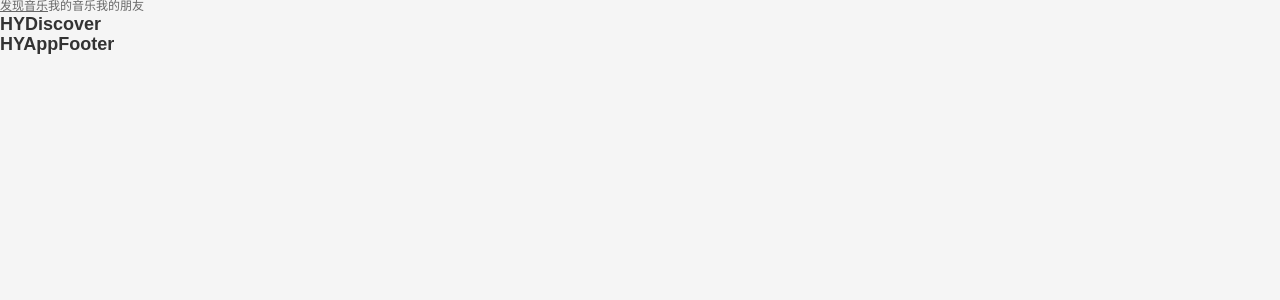
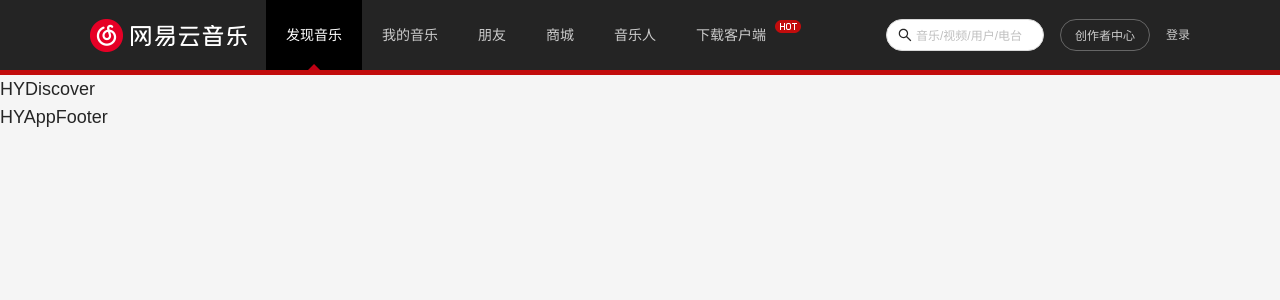
Before and after one commit to zhao-feifei/react_Music, a React (Create React App) app: page / in a window 1280 px wide. Shown: the top 300 px of the page. Built offline with nearby package versions, Linux system fonts and the light colour scheme.

Commit message:
header部分完成

```diff
--- a/package.json
+++ b/package.json
@@ -3,9 +3,11 @@
   "version": "0.1.0",
   "private": true,
   "dependencies": {
+    "@ant-design/icons": "^4.7.0",
     "@testing-library/jest-dom": "^5.16.4",
     "@testing-library/react": "^13.1.1",
     "@testing-library/user-event": "^13.5.0",
+    "antd": "^4.20.1",
     "craco": "^0.0.3",
     "normalize.css": "^8.0.1",
     "react": "^18.1.0",
@@ -14,6 +16,7 @@
     "react-router-config": "^5.1.1",
     "react-router-dom": "^5.3.1",
     "react-scripts": "5.0.1",
+    "styled-components": "^5.3.5",
     "web-vitals": "^2.1.4"
   },
   "scripts": {
--- a/src/App.css
+++ /dev/null
@@ -1,38 +0,0 @@
-.App {
-  text-align: center;
-}
-
-.App-logo {
-  height: 40vmin;
-  pointer-events: none;
-}
-
-@media (prefers-reduced-motion: no-preference) {
-  .App-logo {
-    animation: App-logo-spin infinite 20s linear;
-  }
-}
-
-.App-header {
-  background-color: #282c34;
-  min-height: 100vh;
-  display: flex;
-  flex-direction: column;
-  align-items: center;
-  justify-content: center;
-  font-size: calc(10px + 2vmin);
-  color: white;
-}
-
-.App-link {
-  color: #61dafb;
-}
-
-@keyframes App-logo-spin {
-  from {
-    transform: rotate(0deg);
-  }
-  to {
-    transform: rotate(360deg);
-  }
-}
--- a/src/App.js
+++ b/src/App.js
@@ -8,6 +8,7 @@
 
 import '@/assets/css/reset.css';
 import { HashRouter } from 'react-router-dom';
+
 const App = memo(() => {
   return (
     <HashRouter>
--- a/src/assets/css/reset.css
+++ b/src/assets/css/reset.css
@@ -1,6 +1,6 @@
 /* @import '~antd/dist/antd.css'; */
 @import '~normalize.css';
-
+@import '~antd/dist/antd.css';
 /* 样式的重置 */
 body,
 html,
--- /dev/null
+++ b/src/common/local-data.js
@@ -0,0 +1,127 @@
+export const headerLinks = [
+  {
+    title: "发现音乐",
+    link: "/"
+  },
+  {
+    title: "我的音乐",
+    link: "/mine"
+  },
+  {
+    title: "朋友",
+    link: "/friend"
+  },
+  {
+    title: "商城",
+    link: "https://music.163.com/store/product"
+  },
+  {
+    title: "音乐人",
+    link: "https://music.163.com/nmusician/web/index#/"
+  },
+  {
+    title: "下载客户端",
+    link: "https://music.163.com/#/download"
+  }
+]
+
+
+export const footerLinks = [
+  {
+    title: "服务条款",
+    link: "https://st.music.163.com/official-terms/service"
+  },
+  {
+    title: "隐私政策",
+    link: "https://st.music.163.com/official-terms/privacy"
+  },
+  {
+    title: "儿童隐私政策",
+    link: "https://st.music.163.com/official-terms/children"
+  },
+  {
+    title: "版权投诉指引",
+    link: "https://music.163.com/st/staticdeal/complaints.html"
+  },
+  {
+    title: "意见反馈",
+    link: "#"
+  }
+]
+
+export const footerImages = [
+  {
+    link: "https://music.163.com/st/userbasic#/auth"
+  },
+  {
+    link: "https://music.163.com/recruit"
+  },
+  {
+    link: "https://music.163.com/web/reward"
+  },
+  {
+    link: "https://music.163.com/uservideo#/plan"
+  }
+]
+
+// discover中的数据
+export const dicoverMenu = [
+  {
+    title: "推荐",
+    link: "/recommend"
+  },
+  {
+    title: "排行榜",
+    link: "/ranking"
+  },
+  {
+    title: "歌单",
+    link: "/songs"
+  },
+  {
+    title: "主播电台",
+    link: "/djradio"
+  },
+  {
+    title: "歌手",
+    link: "/artist"
+  },
+  {
+    title: "新碟上架",
+    link: "/album"
+  },
+]
+
+// 热门主播
+export const hotRadios = [
+  {
+      picUrl: "http://p1.music.126.net/H3QxWdf0eUiwmhJvA4vrMQ==/1407374893913311.jpg",
+      name:"陈立",
+      position:"心理学家、美食家陈立教授",
+      url:"/user/home?id=278438485"
+  },
+  {
+      picUrl: "http://p1.music.126.net/y5-sM7tjnxnu_V9LWKgZlw==/7942872001461517.jpg",
+      name:"DJ艳秋",
+      position:"著名音乐节目主持人",
+      url:"/user/home?id=91239965",
+  },
+  {
+      picUrl: "http://p1.music.126.net/6cc6lgOfQTo6ovNnTHPyJg==/3427177769086282.jpg",
+      name:"国家大剧院古典音乐频道",
+      position:"国家大剧院古典音乐官方",
+      url:"/user/home?id=324314596",
+  },
+  {
+      picUrl:  "http://p1.music.126.net/xa1Uxrrn4J0pm_PJwkGYvw==/3130309604335651.jpg",
+      name:"谢谢收听",
+      position:"南京电台主持人王馨",
+      url:"/user/home?id=1611157",
+  },
+  {
+      picUrl: "http://p1.music.126.net/slpd09Tf5Ju82Mv-h8MP4w==/3440371884651965.jpg",
+      name:"DJ晓苏",
+      position:"独立DJ，CRI环球旅游广播特邀DJ",
+      url:"/user/home?id=2313954"
+  }
+]
--- a/src/components/app-header/index.js
+++ b/src/components/app-header/index.js
@@ -1,13 +1,52 @@
 import React, { memo } from 'react';
 import { NavLink } from 'react-router-dom';
 
+import { Input } from 'antd';
+import { SearchOutlined } from '@ant-design/icons';
+import { headerLinks } from '@/common/local-data';
+import { HeaderWrapper, HeaderLeft, HeaderRight } from './styles';
+
 const HYAppHeader = memo(() => {
+  const showSelectItem = (item, index) => {
+    if (index < 3) {
+      return (
+        <NavLink to={item.link} exact>
+          {item.title}
+          <i className="sprite_01 icon"></i>
+        </NavLink>
+      );
+    } else {
+      return <a href={item.link}>{item.title}</a>;
+    }
+  };
+
   return (
-    <div>
-      <NavLink to="/">发现音乐</NavLink>
-      <NavLink to="/mine">我的音乐</NavLink>
-      <NavLink to="/friend">我的朋友</NavLink>
-    </div>
+    <HeaderWrapper>
+      <div className="content wrap-v1">
+        <HeaderLeft>
+          <a href="#/" className="logo sprite_01"></a>
+          <div className="select-list">
+            {headerLinks.map((item, index) => {
+              return (
+                <div className="select-item" key={item.title}>
+                  {showSelectItem(item, index)}
+                </div>
+              );
+            })}
+          </div>
+        </HeaderLeft>
+        <HeaderRight>
+          <Input
+            className="search"
+            placeholder="音乐/视频/用户/电台"
+            prefix={<SearchOutlined />}
+          />
+          <div className="center">创作者中心</div>
+          <div>登录</div>
+        </HeaderRight>
+      </div>
+      <div className="divider"></div>
+    </HeaderWrapper>
   );
 });
 
--- /dev/null
+++ b/src/components/app-header/styles.js
@@ -0,0 +1,108 @@
+import styled from 'styled-components';
+
+export const HeaderWrapper = styled.div`
+  height: 75px;
+  font-size: 14px;
+  color: #fff;
+  background-color: #242424;
+
+  .content {
+    height: 70px;
+
+    display: flex;
+    justify-content: space-between;
+  }
+
+  .divider {
+    height: 5px;
+    background-color: #c20c0c;
+  }
+`;
+
+export const HeaderLeft = styled.div`
+  display: flex;
+
+  .logo {
+    display: block;
+    width: 176px;
+    height: 69px;
+    background-position: 0 0;
+    text-indent: -9999px;
+  }
+
+  .select-list {
+    display: flex;
+    line-height: 70px;
+
+    .select-item {
+      position: relative;
+      a {
+        display: block;
+        padding: 0 20px;
+        color: #ccc;
+      }
+
+      :last-of-type a {
+        position: relative;
+        ::after {
+          position: absolute;
+          content: '';
+          width: 28px;
+          height: 19px;
+          background-image: url(${require('@/assets/img/sprite_01.png')});
+          background-position: -190px 0;
+          top: 20px;
+          right: -15px;
+        }
+      }
+
+      &:hover a,
+      a.active {
+        color: #fff;
+        background: #000;
+        text-decoration: none;
+      }
+
+      .active .icon {
+        position: absolute;
+        display: inline-block;
+        width: 12px;
+        height: 7px;
+        bottom: -1px;
+        left: 50%;
+        transform: translate(-50%, 0);
+        background-position: -226px 0;
+      }
+    }
+  }
+`;
+
+export const HeaderRight = styled.div`
+  display: flex;
+  align-items: center;
+  color: #ccc;
+  font-size: 12px;
+
+  .search {
+    width: 158px;
+    height: 32px;
+    border-radius: 16px;
+
+    input {
+      &::placeholder {
+        font-size: 12px;
+      }
+    }
+  }
+
+  .center {
+    width: 90px;
+    height: 32px;
+    line-height: 32px;
+    text-align: center;
+    border: 1px solid #666;
+    border-radius: 16px;
+    margin: 0 16px;
+    background-color: transparent;
+  }
+`;
```
Also changed, not shown: 1 other file (tests, documents, lock files or other folders).
